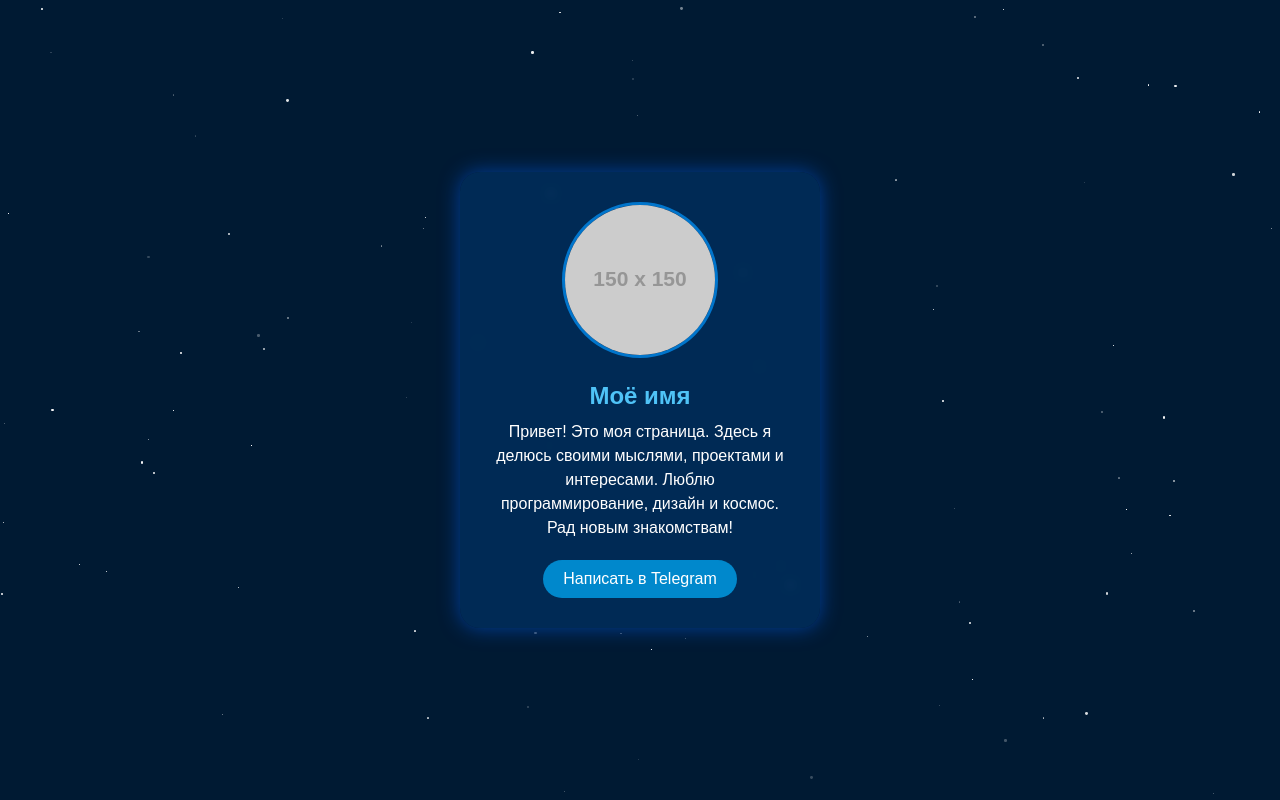
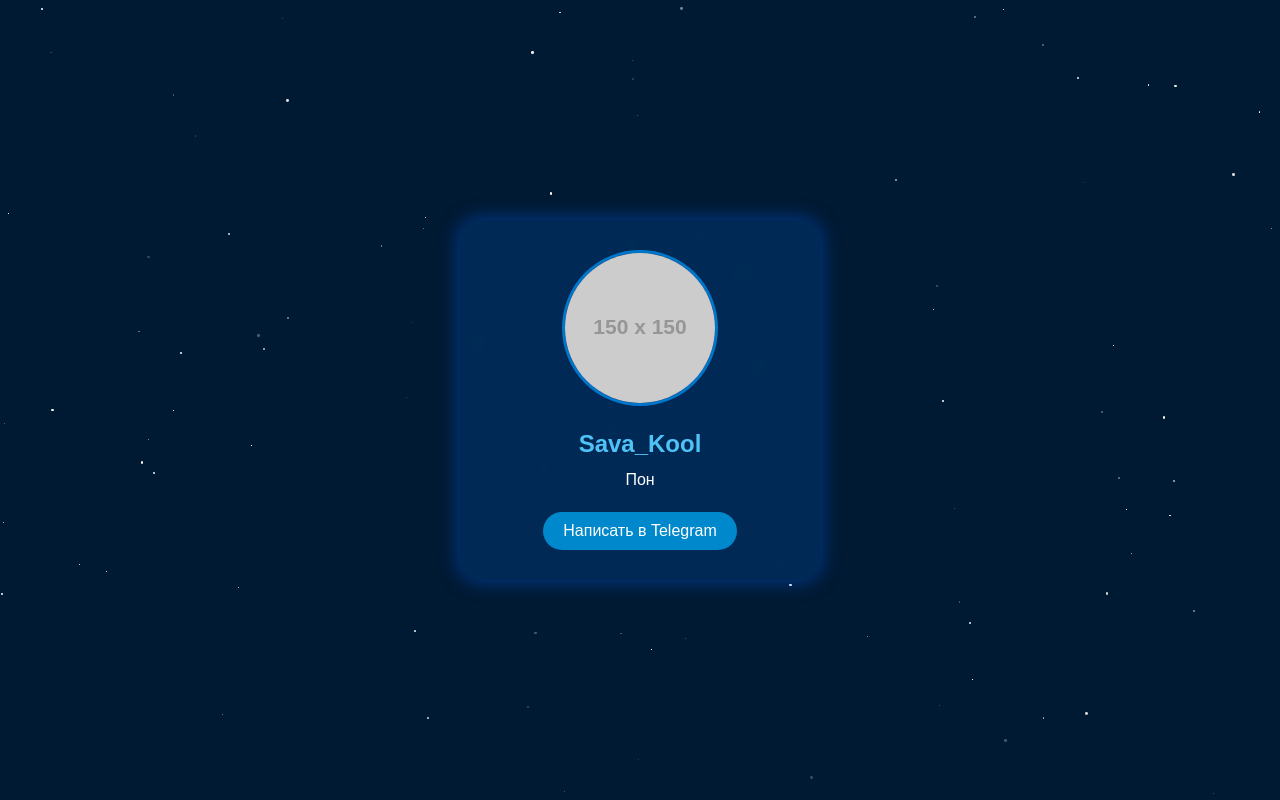
Before and after one commit to Sava213321/Sava-Bio.github.io, a plain HTML site: page index.html in a window 1280 px wide. Drawn offline with Linux system fonts and the light colour scheme; placeholder pictures from the web are drawn by us.

Commit message:
Update index.html

```diff
--- a/index.html
+++ b/index.html
@@ -94,12 +94,11 @@
 
     <div class="bio-container">
         <img src="https://via.placeholder.com/150" alt="Аватар" class="avatar">
-        <h1>Моё имя</h1>
+        <h1>Sava_Kool</h1>
         <div class="description">
-            Привет! Это моя страница. Здесь я делюсь своими мыслями, проектами и интересами.
-            Люблю программирование, дизайн и космос. Рад новым знакомствам!
+            Пон
         </div>
-        <a href="https://t.me/your_username" class="tg-button">Написать в Telegram</a>
+        <a href="https://t.me/Sava_kool87" class="tg-button">Написать в Telegram</a>
     </div>
 
     <script>
```
